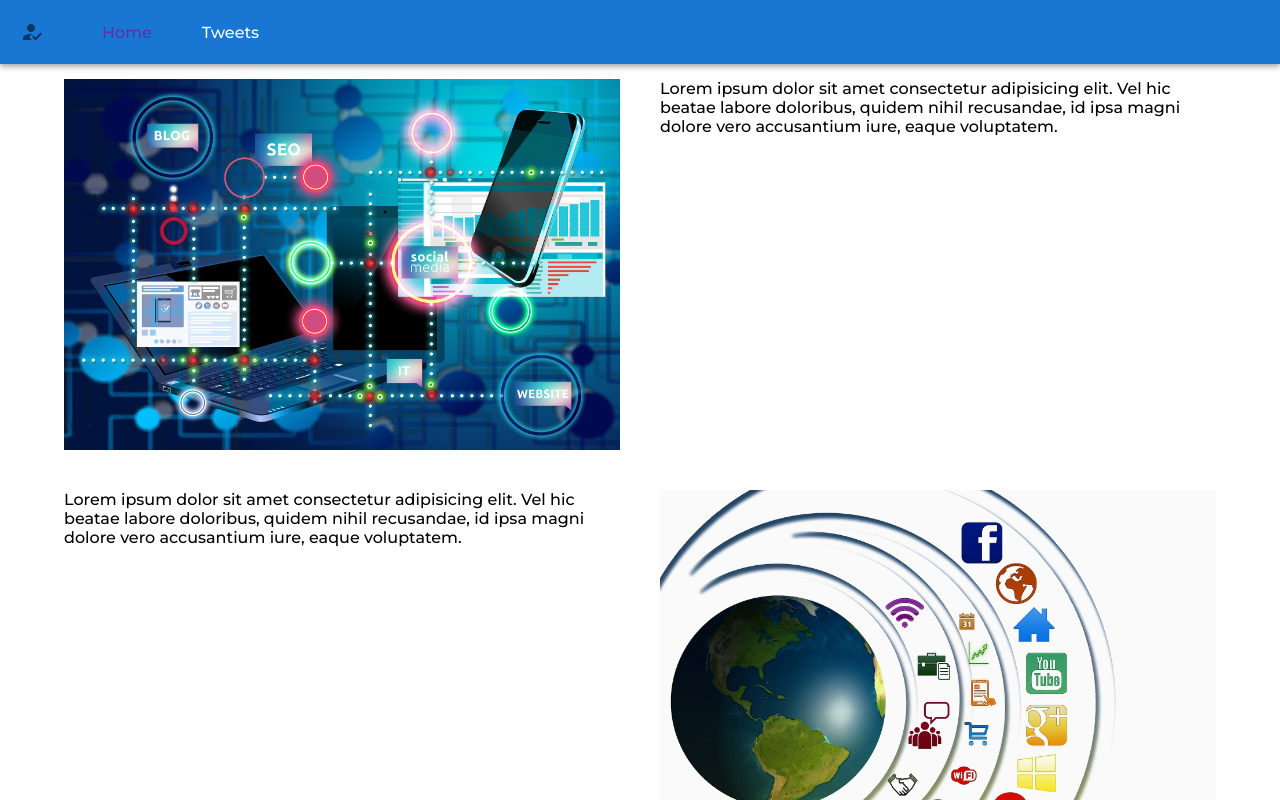
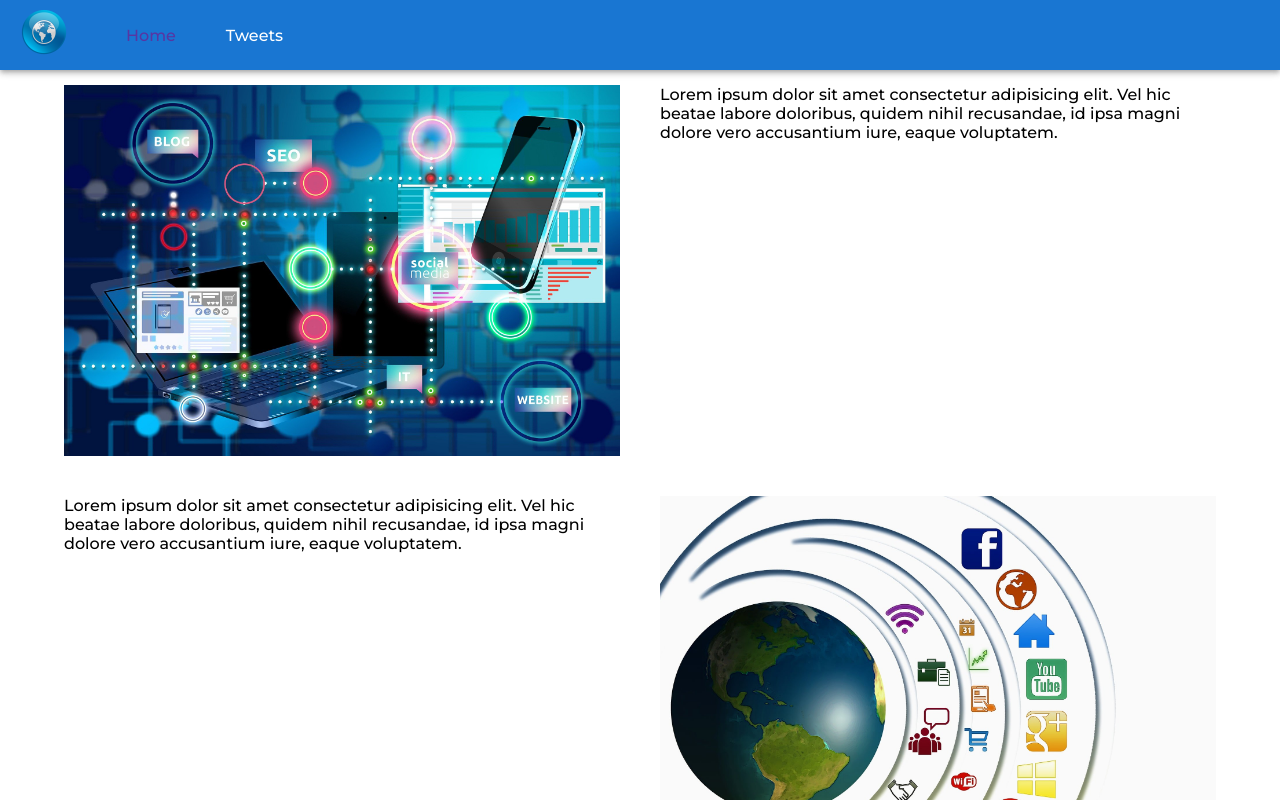
Before and after one commit to Dreamer2201/test-user-tweets, a React (Create React App) app: page / in a window 1280 px wide. Shown: the top 800 px of the page. Built offline with nearby package versions, Linux system fonts and the light colour scheme.

Commit message:
ADDED: logo and change favicon

```diff
--- a/src/components/Header/NavBar/NavBar.jsx
+++ b/src/components/Header/NavBar/NavBar.jsx
@@ -1,15 +1,19 @@
 import React from 'react'
+import { Link } from 'react-router-dom';
 import {AppBar, Toolbar, Typography, IconButton } from '@mui/material';
 import HowToRegIcon from '@mui/icons-material/HowToReg';
 import {NavBarLink} from './NavBar.styled'
-
+import imgLogo from '../../../images/Website-Icon.png'
 
 export default function NavBar() {
   return (
     <AppBar position="static">
       <Toolbar>
           <IconButton edge="start">
-            <HowToRegIcon />
+            <Link to='/'>
+            <img src={imgLogo} />
+            </Link>
+
           </IconButton>
           <NavBarLink to='/'>Home</NavBarLink>
         <NavBarLink to='/tweets'>Tweets</NavBarLink>
```
Also changed, not shown: src/images/Website-Icon.png (added), 1 other file (tests, documents, lock files or other folders).
